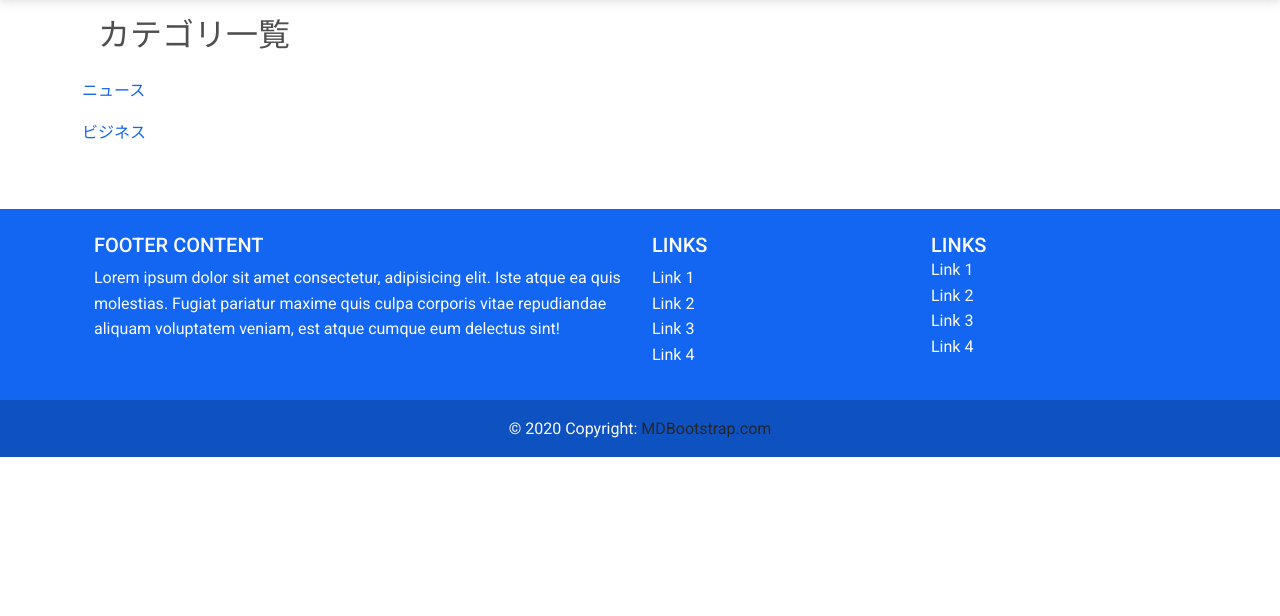
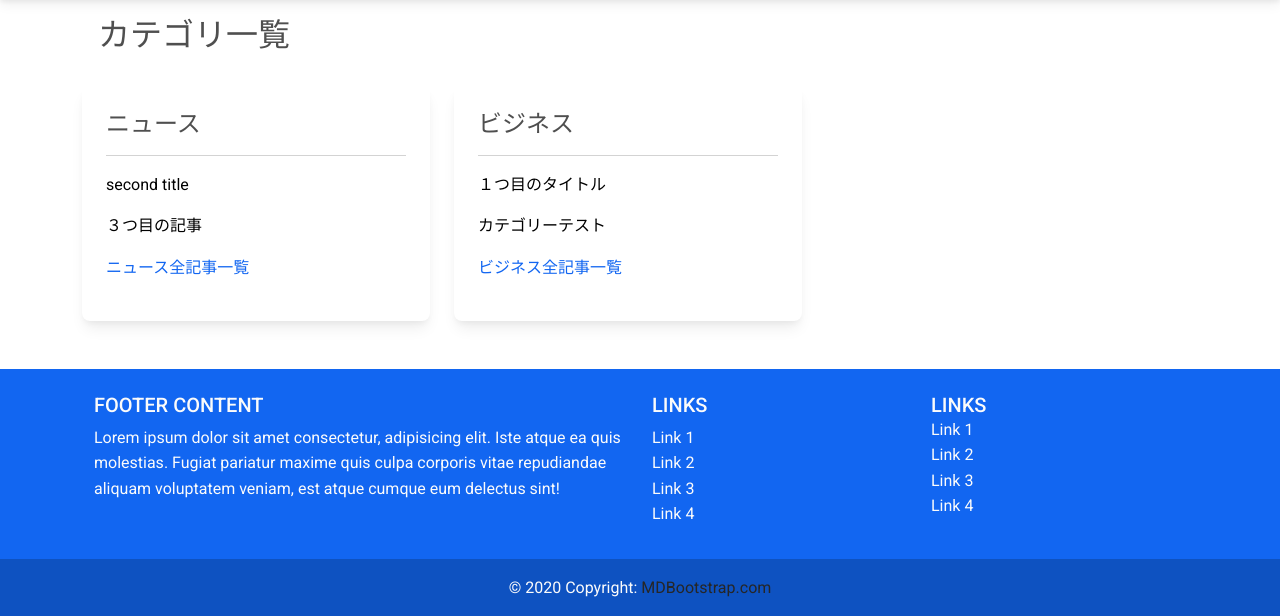
Before and after one commit to kei-1011/django-first-blog-app, a Django app: page /category_list in a window 1280 px wide. Shown: the part 59-675 px from the top of the page. Run offline with Django 3.2, Linux system fonts and the light colour scheme; data comes from the database, SQL or seed files in the repository; some libraries are stand-ins or nearby versions.

Commit message:
fix_list_of_posts_by_category close #32

```diff
--- a/myapp/templates/myapp/category_list.html
+++ b/myapp/templates/myapp/category_list.html
@@ -3,10 +3,27 @@
 <div class='row'>
   <div class='col-md-9'>
     <h2 class='p-3'>カテゴリ一覧</h2>
-      {% for item in category_list %}
-        <p><a href="{% url 'myapp:category_detail' item.name_en %}">{{ item.name }}</a></p>
-      {% endfor %}
   </div>
+  <div class='row mt-2'>
+    {% for category in category_list %}
+      <div class='col-md-4'>
+        <div class="card">
+          <div class="card-body">
+            <h4 class="card-title">{{ category.name }}</h4>
+            <hr>
+            <!--
+            post_set.all
+            カテゴリーに属するPOSTを全て取得
+            -->
+            {% for post in category.post_set.all|slice:":2" %}
+              <p><a href="{% url 'myapp:post_detail' post.id %}" class='text-black'>{{ post.title }}</a></p>
+            {% endfor %}
+            <p><a href="{% url 'myapp:category_detail' category.name_en %}">{{ category.name }}全記事一覧</a></p>
+          </div>
+        </div>
+
+      </div>
+    {% endfor %}
 </div>
 
 {% endblock %}
```
